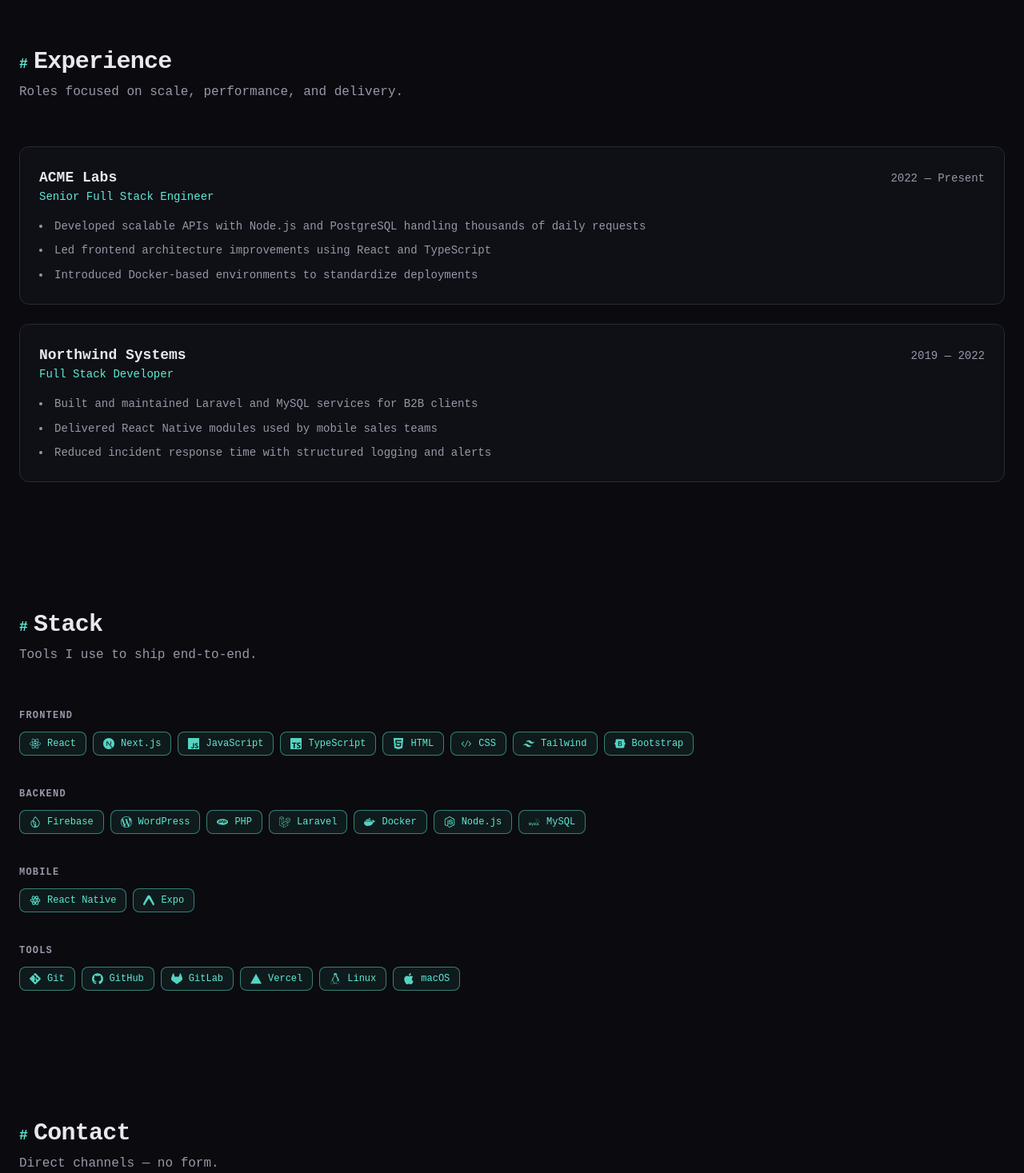
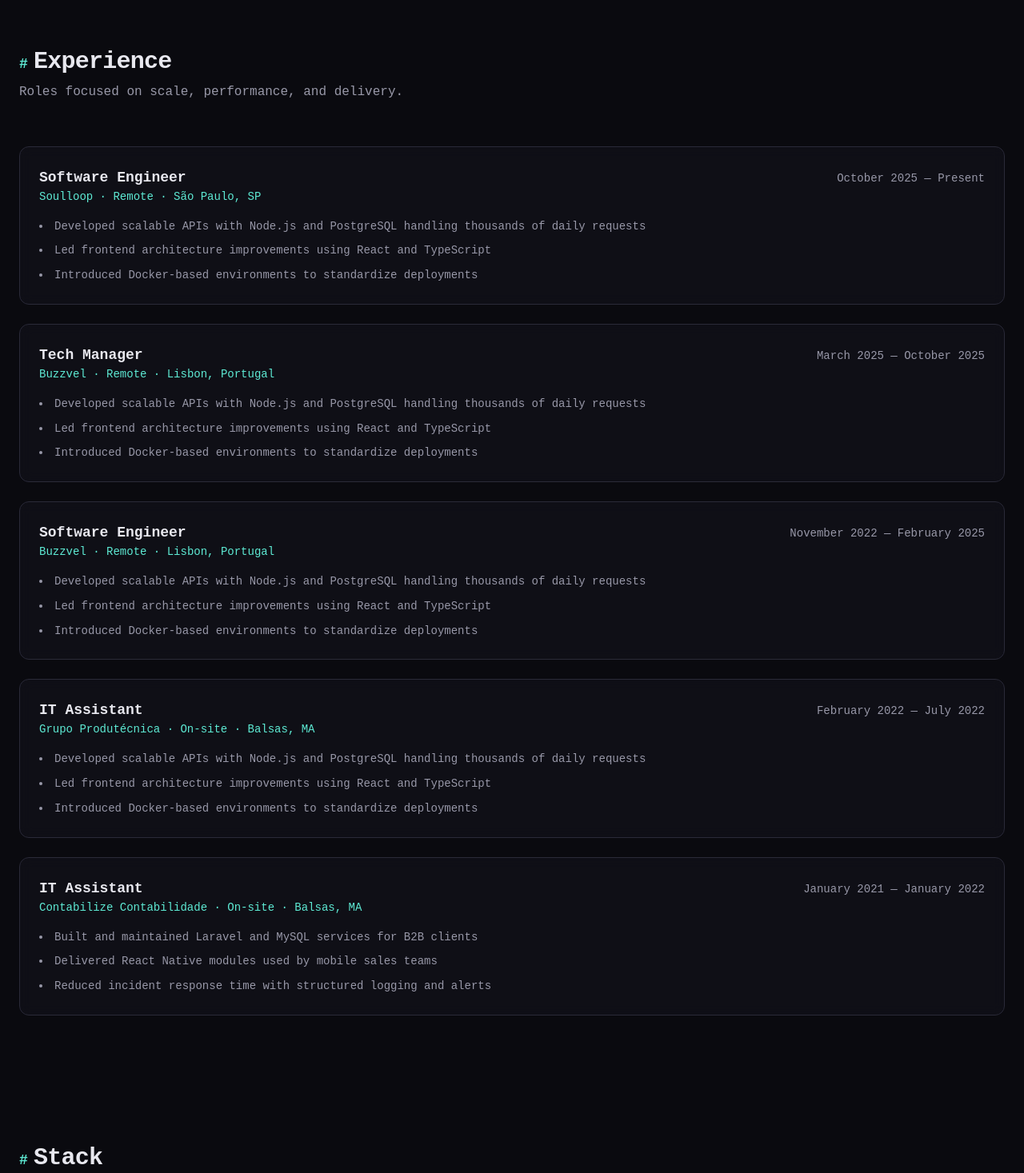
Before and after one commit to marcelojjunior/mjr-portfolio, a React (Vite) app: page / in a window 1280 px wide. Shown: the part 1617-3084 px from the top of the page at 80% size. Built offline with nearby package versions, Linux system fonts and the light colour scheme.

Commit message:
feat: update experience section with new job entries and localization improvements

```diff
--- a/src/constants/content.ts
+++ b/src/constants/content.ts
@@ -31,18 +31,49 @@ export const PROJECTS: ProjectItem[] = [
 
 export const EXPERIENCE: ExperienceItem[] = [
   {
-    id: 'acme',
-    companyKey: 'experience.items.acme.company',
-    roleKey: 'experience.items.acme.role',
-    periodKey: 'experience.items.acme.period',
-    bulletsPath: 'experience.items.acme.bullets',
+    id: 'soulloop',
+    companyKey: 'experience.items.soulloop.company',
+    roleKey: 'experience.items.soulloop.role',
+    periodKey: 'experience.items.soulloop.period',
+    workModelKey: 'experience.items.soulloop.workModel',
+    locationKey: 'experience.items.soulloop.location',
+    bulletsPath: 'experience.items.soulloop.bullets',
   },
   {
-    id: 'north',
-    companyKey: 'experience.items.north.company',
-    roleKey: 'experience.items.north.role',
-    periodKey: 'experience.items.north.period',
-    bulletsPath: 'experience.items.north.bullets',
+    id: 'buzzveltech',
+    companyKey: 'experience.items.buzzveltech.company',
+    roleKey: 'experience.items.buzzveltech.role',
+    periodKey: 'experience.items.buzzveltech.period',
+    workModelKey: 'experience.items.buzzveltech.workModel',
+    locationKey: 'experience.items.buzzveltech.location',
+    bulletsPath: 'experience.items.buzzveltech.bullets',
+  },
+  {
+    id: 'buzzveldev',
+    companyKey: 'experience.items.buzzveldev.company',
+    roleKey: 'experience.items.buzzveldev.role',
+    periodKey: 'experience.items.buzzveldev.period',
+    workModelKey: 'experience.items.buzzveldev.workModel',
+    locationKey: 'experience.items.buzzveldev.location',
+    bulletsPath: 'experience.items.buzzveldev.bullets',
+  },
+  {
+    id: 'produtecnica',
+    companyKey: 'experience.items.produtecnica.company',
+    roleKey: 'experience.items.produtecnica.role',
+    periodKey: 'experience.items.produtecnica.period',
+    workModelKey: 'experience.items.produtecnica.workModel',
+    locationKey: 'experience.items.produtecnica.location',
+    bulletsPath: 'experience.items.produtecnica.bullets',
+  },
+  {
+    id: 'contabilize',
+    companyKey: 'experience.items.contabilize.company',
+    roleKey: 'experience.items.contabilize.role',
+    periodKey: 'experience.items.contabilize.period',
+    workModelKey: 'experience.items.contabilize.workModel',
+    locationKey: 'experience.items.contabilize.location',
+    bulletsPath: 'experience.items.contabilize.bullets',
   },
 ]
 
--- a/src/i18n/en.ts
+++ b/src/i18n/en.ts
@@ -70,20 +70,60 @@ export const en = {
     title: 'Experience',
     subtitle: 'Roles focused on scale, performance, and delivery.',
     items: {
-      acme: {
-        company: 'ACME Labs',
-        role: 'Senior Full Stack Engineer',
-        period: '2022 — Present',
+      soulloop: {
+        company: 'Soulloop',
+        role: 'Software Engineer',
+        period: 'October 2025 — Present',
+        workModel: 'Remote',
+        location: 'São Paulo, SP',
         bullets: [
           'Developed scalable APIs with Node.js and PostgreSQL handling thousands of daily requests',
           'Led frontend architecture improvements using React and TypeScript',
           'Introduced Docker-based environments to standardize deployments',
         ],
       },
-      north: {
-        company: 'Northwind Systems',
-        role: 'Full Stack Developer',
-        period: '2019 — 2022',
+      buzzveltech: {
+        company: 'Buzzvel',
+        role: 'Tech Manager',
+        period: 'March 2025 — October 2025',
+        workModel: 'Remote',
+        location: 'Lisbon, Portugal',
+        bullets: [
+          'Developed scalable APIs with Node.js and PostgreSQL handling thousands of daily requests',
+          'Led frontend architecture improvements using React and TypeScript',
+          'Introduced Docker-based environments to standardize deployments',
+        ],
+      },
+      buzzveldev: {
+        company: 'Buzzvel',
+        role: 'Software Engineer',
+        period: 'November 2022 — February 2025',
+        workModel: 'Remote',
+        location: 'Lisbon, Portugal',
+        bullets: [
+          'Developed scalable APIs with Node.js and PostgreSQL handling thousands of daily requests',
+          'Led frontend architecture improvements using React and TypeScript',
+          'Introduced Docker-based environments to standardize deployments',
+        ],
+      },
+      produtecnica: {
+        company: 'Grupo Produtécnica',
+        role: 'IT Assistant',
+        period: 'February 2022 — July 2022',
+        workModel: 'On-site',
+        location: 'Balsas, MA',
+        bullets: [
+          'Developed scalable APIs with Node.js and PostgreSQL handling thousands of daily requests',
+          'Led frontend architecture improvements using React and TypeScript',
+          'Introduced Docker-based environments to standardize deployments',
+        ],
+      },
+      contabilize: {
+        company: 'Contabilize Contabilidade',
+        role: 'IT Assistant',
+        period: 'January 2021 — January 2022',
+        workModel: 'On-site',
+        location: 'Balsas, MA',
         bullets: [
           'Built and maintained Laravel and MySQL services for B2B clients',
           'Delivered React Native modules used by mobile sales teams',
--- a/src/i18n/pt-BR.ts
+++ b/src/i18n/pt-BR.ts
@@ -72,20 +72,60 @@ export const ptBR = {
     title: 'Experiência',
     subtitle: 'Funções com foco em escala, performance e entrega.',
     items: {
-      acme: {
-        company: 'ACME Labs',
-        role: 'Engenheiro Full Stack Sênior',
-        period: '2022 — Presente',
+      soulloop: {
+        company: 'Soulloop',
+        role: 'Software Engineer',
+        period: 'Outubro 2025 — Presente',
+        workModel: 'Remoto',
+        location: 'São Paulo-SP',
+        bullets: [
+          'Developed scalable APIs with Node.js and PostgreSQL handling thousands of daily requests',
+          'Led frontend architecture improvements using React and TypeScript',
+          'Introduced Docker-based environments to standardize deployments',
+        ],
+      },
+      buzzveltech: {
+        company: 'Buzzvel',
+        role: 'Tech Manager',
+        period: 'Março 2025 — Outubro 2025',
+        workModel: 'Remoto',
+        location: 'Lisboa, Portugal',
+        bullets: [
+          'Developed scalable APIs with Node.js and PostgreSQL handling thousands of daily requests',
+          'Led frontend architecture improvements using React and TypeScript',
+          'Introduced Docker-based environments to standardize deployments',
+        ],
+      },
+      buzzveldev: {
+        company: 'Buzzvel',
+        role: 'Software Engineer',
+        period: 'Novembro 2022 — Fevereiro 2025',
+        workModel: 'Remoto',
+        location: 'Lisboa, Portugal',
+        bullets: [
+          'Developed scalable APIs with Node.js and PostgreSQL handling thousands of daily requests',
+          'Led frontend architecture improvements using React and TypeScript',
+          'Introduced Docker-based environments to standardize deployments',
+        ],
+      },
+      produtecnica: {
+        company: 'Grupo Produtécnica',
+        role: 'Assistente de T.I.',
+        period: 'Fevereiro 2022 — Julho 2022',
+        workModel: 'Presencial',
+        location: 'Balsas-MA',
         bullets: [
           'APIs escaláveis com Node.js e PostgreSQL com milhares de requisições diárias',
           'Arquitetura frontend com React e TypeScript',
           'Ambientes Docker para padronizar deploys',
         ],
       },
-      north: {
-        company: 'Northwind Systems',
-        role: 'Desenvolvedor Full Stack',
-        period: '2019 — 2022',
+      contabilize: {
+        company: 'Contabilize Contabilidade',
+        role: 'Assistente de T.I.',
+        period: 'Janeiro 2021 — Janeiro 2022',
+        workModel: 'Presencial',
+        location: 'Balsas-MA',
         bullets: [
           'Serviços Laravel e MySQL para clientes B2B',
           'Módulos React Native usados por equipes de vendas mobile',
--- a/src/sections/ExperienceSection.tsx
+++ b/src/sections/ExperienceSection.tsx
@@ -34,10 +34,14 @@ export function ExperienceSection() {
                   <div className="flex flex-col gap-1 sm:flex-row sm:items-baseline sm:justify-between">
                     <div>
                       <h3 className="text-fg text-lg font-semibold">
-                        {t(job.companyKey)}
+                        {t(job.roleKey)}
                       </h3>
                       <p className="text-accent font-mono text-sm">
-                        {t(job.roleKey)}
+                        {t(job.companyKey)}
+                        {' · '}
+                        {t(job.workModelKey)}
+                        {' · '}
+                        {t(job.locationKey)}
                       </p>
                     </div>
                     <p className="text-fg-muted font-mono text-xs sm:text-sm">
--- a/src/types/index.ts
+++ b/src/types/index.ts
@@ -15,6 +15,8 @@ export type ExperienceItem = {
   companyKey: string
   roleKey: string
   periodKey: string
+  workModelKey: string
+  locationKey: string
   /** i18n path to string[] e.g. experience.items.acme.bullets */
   bulletsPath: string
 }
```
